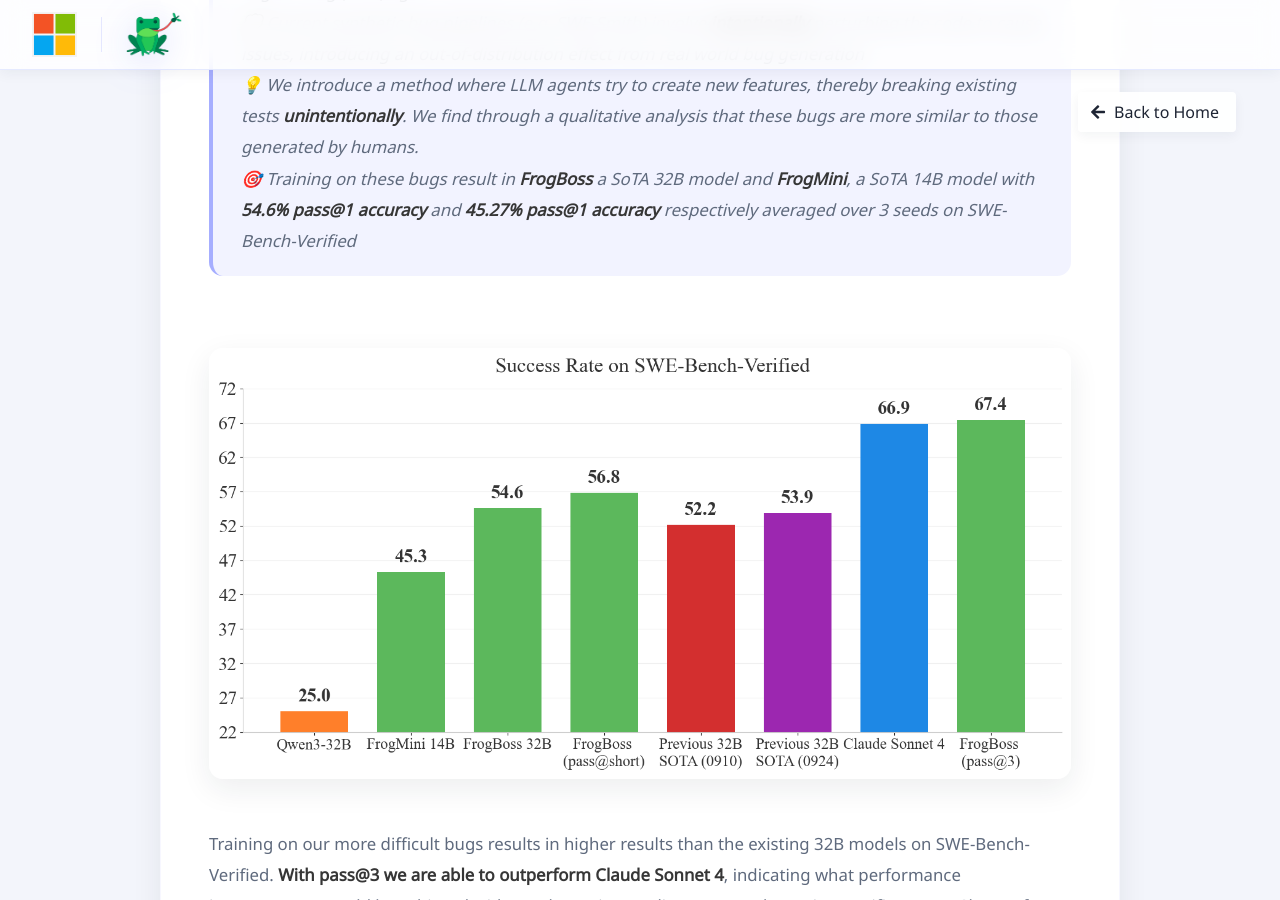
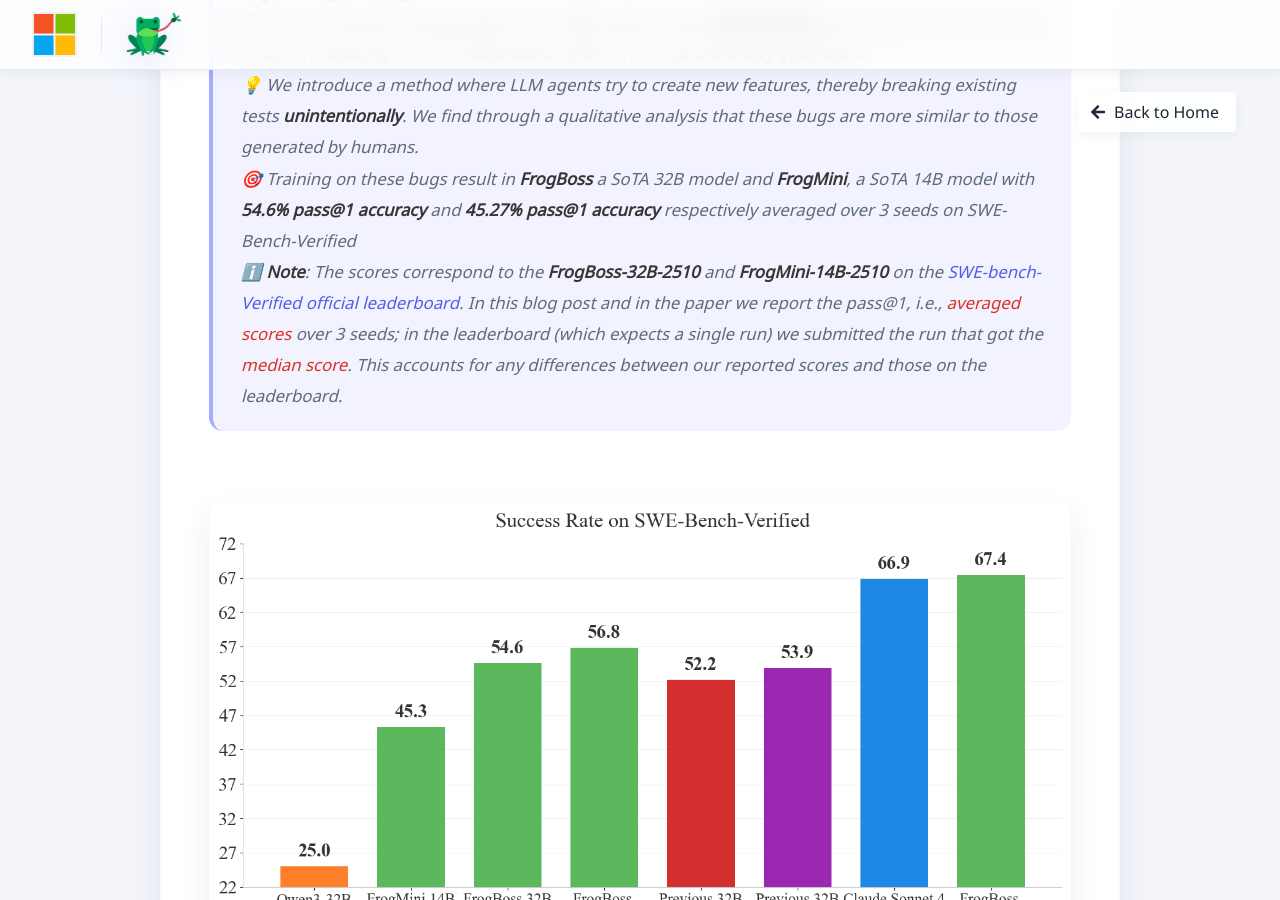
Before and after one commit to microsoft/debug-gym, a Jekyll site: the page built from docs/_posts/2025-10-22-bug-pilot.md, in a window 1280 px wide and 900 px high, scrolled down 907 px. Built offline with Jekyll 4.4.1, drawn with Linux system fonts in a browser that asks for light colours; some web fonts are replaced; comment, search, counter and statistics services are not loaded; a style sheet for code colours, icons or effects is not loaded.

Commit message:
add note; change button text

```diff
--- a/docs/_posts/2025-10-22-bug-pilot.md
+++ b/docs/_posts/2025-10-22-bug-pilot.md
@@ -25,6 +25,8 @@
 > 💡 We introduce a method where LLM agents try to create new features, thereby breaking existing tests **unintentionally**. We find through a qualitative analysis that these bugs are more similar to those generated by humans.
 >
 > 🎯 Training on these bugs result in **FrogBoss** a SoTA 32B model and **FrogMini**, a SoTA 14B model with **54.6% pass@1 accuracy**  and **45.27% pass@1 accuracy** respectively averaged over 3 seeds on SWE-Bench-Verified
+>
+> *ℹ️ **Note**: The scores correspond to the **FrogBoss-32B-2510** and **FrogMini-14B-2510** on the [SWE-bench-Verified official leaderboard](https://www.swebench.com/). In this blog post and in the paper we report the pass@1, i.e., <span style="color:#d93025;">averaged scores</span> over 3 seeds; in the leaderboard (which expects a single run) we submitted the run that got the <span style="color:#d93025;">median score</span>. This accounts for any differences between our reported scores and those on the leaderboard.*
 
 ![Main result bar chart]({{ 'figures/bug-pilot/sota_png.png' | relative_url }})
 
--- a/docs/index.html
+++ b/docs/index.html
@@ -118,7 +118,7 @@
             <div class="project-links">
               <a href="{{ post.url | relative_url }}" class="button is-primary">
                 <span class="icon"><i class="fas fa-book-open"></i></span>
-                <span>Read Article</span>
+                <span>Read Blog Post</span>
               </a>
               <a href="{% if post.arxiv_url %}{{ post.arxiv_url }}{% elsif post.paper_local %}{{ post.paper_local | relative_url }}{% endif %}" target="_blank" class="button is-link">
                 <span class="icon"><i class="ai ai-arxiv"></i></span>
```
Also changed, not shown: 1 other file.
